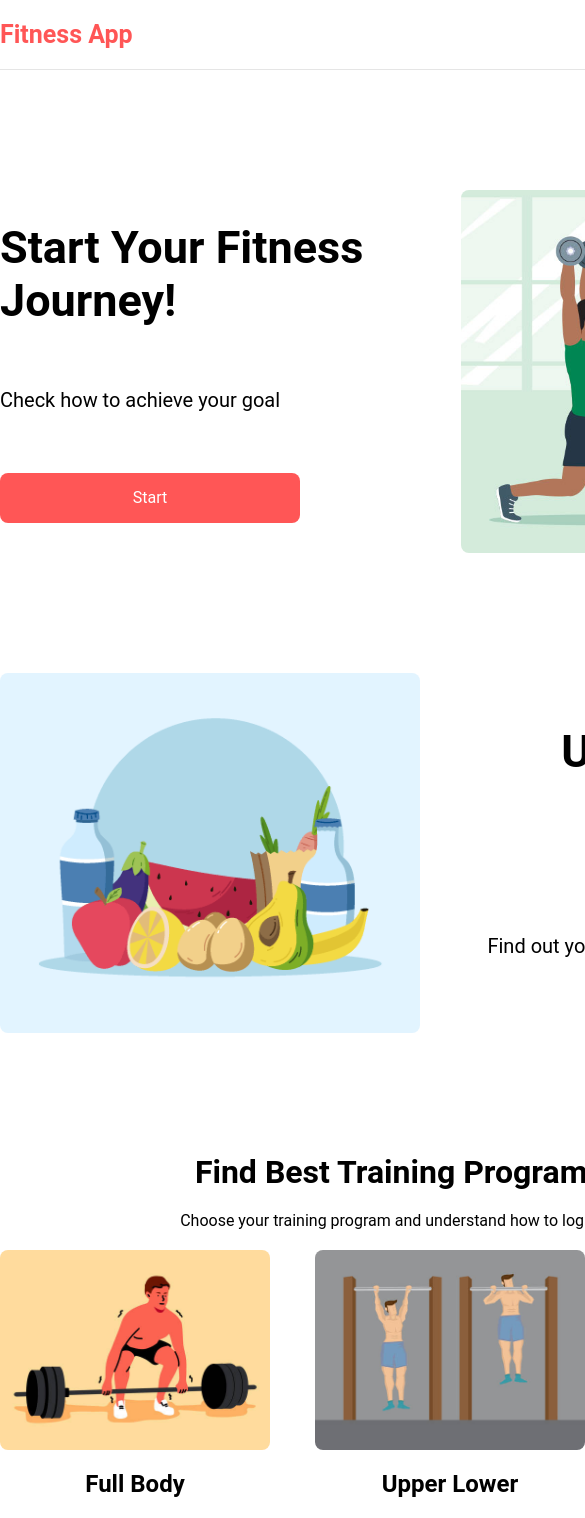
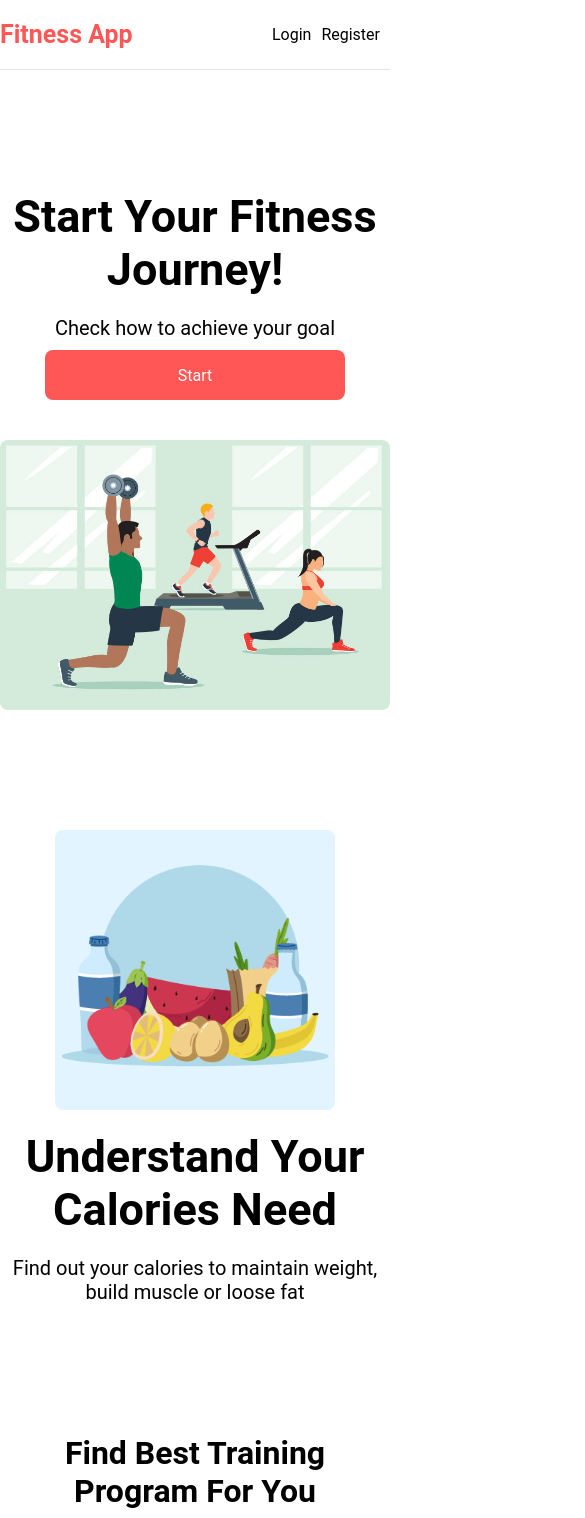
Before and after one commit to BorislavBenderov/fitness-app, a React (Create React App) app: page / in a window 390 px wide. Shown: the top 1518 px of the page, 585 px wide, since content can reach past the window. Built offline with nearby package versions, Linux system fonts and the light colour scheme; no server answers; the database is empty.

Commit message:
Add fitness component responsive design

```diff
--- a/public/styles.css
+++ b/public/styles.css
@@ -29,7 +29,7 @@ body {
     background-color: white;
     -webkit-font-smoothing: antialiased;
     font-family: 'roboto', sans-serif;
-    width: 900px;
+    max-width: 900px;
     margin: auto;
 }
 
@@ -62,6 +62,7 @@ li {
 a {
     text-decoration: none;
     display: block;
+    color: black;
 }
 
 /* MAIN CSS */
@@ -161,7 +162,8 @@ input:focus {
     display: flex;
 }
 
-.nav li {
+.nav li,
+.nav p {
     margin-right: 10px;
 }
 
@@ -171,7 +173,8 @@ input:focus {
     justify-content: space-around;
 }
 
-.fitness__home button {
+.fitness__home button,
+.fitness__cal button {
     background-color: rgba(255, 0, 0, 0.661);
     width: 300px;
     height: 50px;
@@ -203,6 +206,7 @@ input:focus {
     display: flex;
     flex-direction: column;
     justify-content: space-around;
+    text-align: end;
 }
 
 .fitness__cal h1 {
@@ -225,7 +229,7 @@ input:focus {
     margin-top: 20px;
     padding: 20px 0;
     border-radius: 8px;
-    background-color: rgba(255, 0, 0, 0.661);
+    background-color: lightblue;
     color: white;
 }
 
@@ -324,3 +328,92 @@ footer {
     padding: 20px 0;
     border-top: 1px solid rgba(28, 27, 27, 0.112);
 }
+
+.fitness__cal .average__weight {
+    font-size: 25px;
+    font-weight: 600;
+}
+
+.email {
+    color: rgba(255, 0, 0, 0.661);
+}
+
+.programs__btns {
+    display: flex;
+    justify-content: space-around;
+    margin-top: 20px;
+}
+
+.programs__btns button {
+    background-color: rgba(255, 0, 0, 0.661);
+    width: 200px;
+    height: 50px;
+    text-align: center;
+    padding: 10px 0;
+    border-radius: 8px;
+    color: white;
+}
+
+.errors {
+    text-align: center;
+    color: red;
+}
+
+@media screen and (max-width: 750px) {
+    .logged__user {
+        max-width: 500px;
+        margin: auto;
+    }
+
+    .fitness__content {
+        flex-direction: column;
+    }
+
+    .fitness__home {
+        margin-bottom: 40px;
+        align-items: center;
+    }
+
+    .fitness__home h1 {
+        margin-bottom: 20px;
+        text-align: center;
+    }
+
+    .fitness__home p {
+        margin-bottom: 10px;
+    }
+
+    .fitness__img {
+        margin: auto;
+    }
+
+    .fitness__cal h1,
+    .fitness__cal p,
+    .fitness__cal a {
+        text-align: center;
+    }
+
+    .fitness__cal h1 {
+        margin: 20px 0;
+    }
+
+    .fitness__cal p {
+        margin-bottom: 10px;
+    }
+
+    .programs__images {
+        flex-direction: column;
+    }
+
+    .program__logo {
+        width: 280px;
+        margin: auto;
+    }
+}
+
+@media screen and (max-width: 450px) {
+    .food__img {
+        width: 280px;
+        height: 280px;
+    }
+}
```
